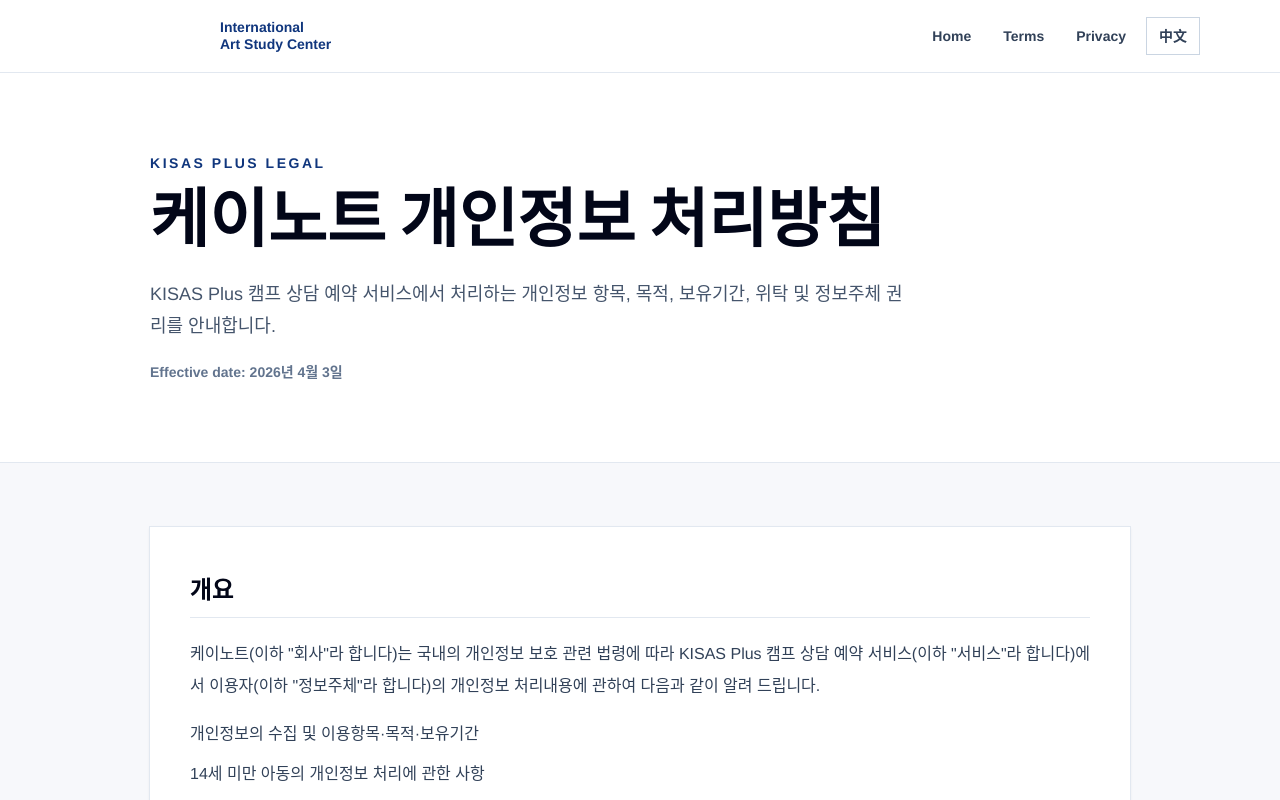
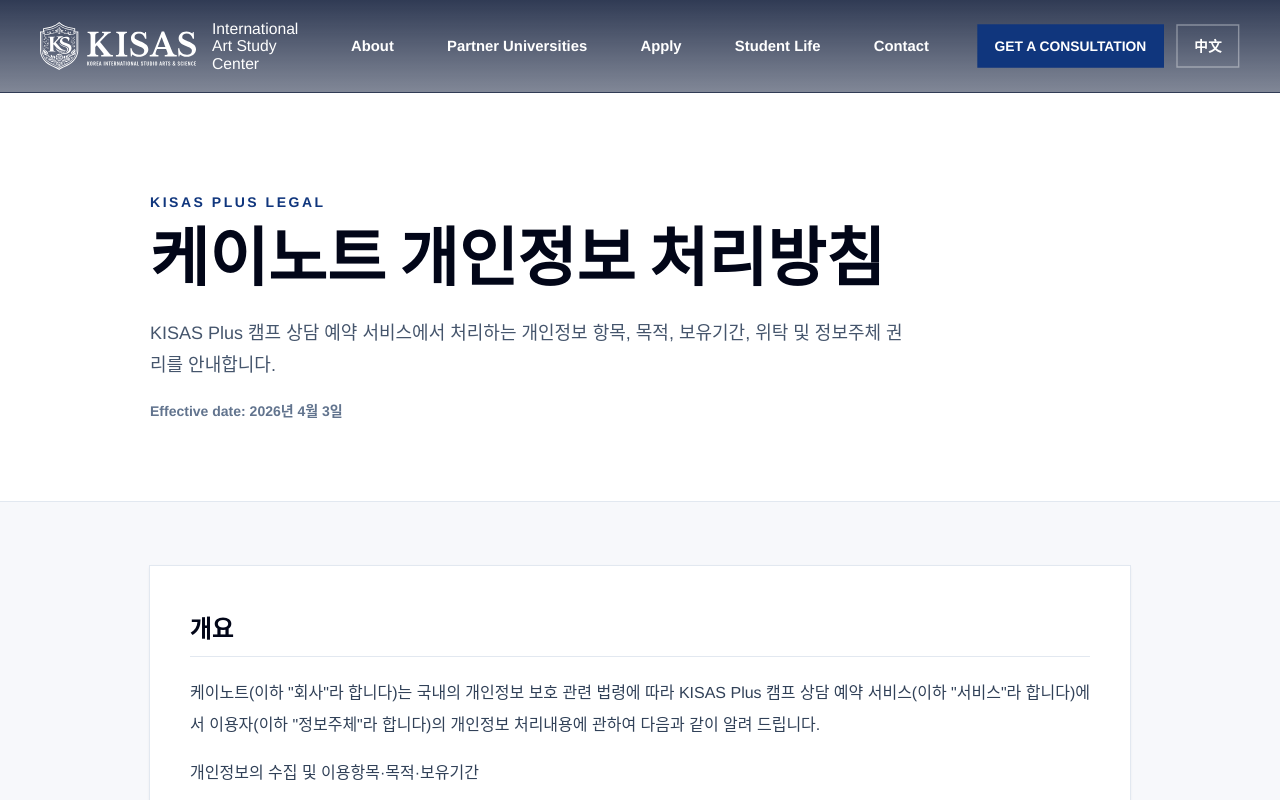
Before and after one commit to arisnoba/kisas, a Next.js app: page /privacy-policy in a window 1280 px wide. Shown: the top 800 px of the page. Built offline with nearby package versions, Linux system fonts and the light colour scheme.

Commit message:
fix: 법적 문서 페이지에 공통 내비게이션 적용

```diff
--- /dev/null
+++ b/src/components/home-footer.tsx
@@ -0,0 +1,50 @@
+import Image from 'next/image';
+import Link from 'next/link';
+import type { HomeDictionary } from '@/i18n/pages/home';
+
+type HomeFooterProps = {
+	footer: HomeDictionary['footer'];
+	logo: string;
+};
+
+function TextLines({ lines, className }: { lines: string[]; className?: string }) {
+	return (
+		<>
+			{lines.map(line => (
+				<span className={className} key={line}>
+					{line}
+				</span>
+			))}
+		</>
+	);
+}
+
+export function HomeFooter({ footer, logo }: HomeFooterProps) {
+	return (
+		<footer className="home-footer grid grid-cols-1 gap-12 bg-[#1e1e1e] px-6 py-16 md:px-[52px] md:py-[100px] min-[1101px]:grid-cols-[minmax(280px,383px)_minmax(320px,415px)_minmax(240px,374px)] min-[1101px]:items-start min-[1101px]:gap-[52px] min-[1440px]:gap-[120px]">
+			<div className="home-footer-brand flex w-full max-w-[383px] items-center gap-[18px]">
+				<Image src={logo} alt="KISAS" width={177} height={55} />
+				<p>
+					International
+					<br />
+					Art Study Center
+				</p>
+			</div>
+
+			<div className="flex w-full max-w-[415px] flex-col gap-4 min-[1101px]:py-2">
+				<nav className="home-footer-links flex flex-wrap items-center gap-4" aria-label="Footer navigation">
+					{footer.links.map(link => (
+						<Link href={link.href} key={link.label}>
+							{link.label}
+						</Link>
+					))}
+				</nav>
+				<p className="home-footer-organization">
+					<TextLines className="block" lines={footer.organizationLines} />
+				</p>
+			</div>
+
+			<p className="home-footer-copyright min-[1101px]:py-2">{footer.copyright}</p>
+		</footer>
+	);
+}
--- a/src/components/home-scaffold.tsx
+++ b/src/components/home-scaffold.tsx
@@ -1,7 +1,7 @@
 import Image from 'next/image';
-import Link from 'next/link';
 import type { ReactNode } from 'react';
 import { ChevronRight } from 'lucide-react';
+import { HomeFooter } from '@/components/home-footer';
 import { HomeHeader } from '@/components/home-header';
 import { KisasButton } from '@/components/ui/kisas-button';
 import { Marquee } from '@/components/ui/marquee';
@@ -215,31 +215,7 @@
 				</div>
 			</section>
 
-			<footer className="home-footer grid grid-cols-1 gap-12 bg-[#1e1e1e] px-6 py-16 md:px-[52px] md:py-[100px] min-[1101px]:grid-cols-[minmax(280px,383px)_minmax(320px,415px)_minmax(240px,374px)] min-[1101px]:items-start min-[1101px]:gap-[52px] min-[1440px]:gap-[120px]">
-				<div className="home-footer-brand flex w-full max-w-[383px] items-center gap-[18px]">
-					<Image src={assets.logo} alt="KISAS" width={177} height={55} />
-					<p>
-						International
-						<br />
-						Art Study Center
-					</p>
-				</div>
-
-				<div className="flex w-full max-w-[415px] flex-col gap-4 min-[1101px]:py-2">
-					<nav className="home-footer-links flex flex-wrap items-center gap-4" aria-label="Footer navigation">
-						{dictionary.footer.links.map(link => (
-							<Link href={link.href} key={link.label}>
-								{link.label}
-							</Link>
-						))}
-					</nav>
-					<p className="home-footer-organization">
-						<TextLines className="block" lines={dictionary.footer.organizationLines} />
-					</p>
-				</div>
-
-				<p className="home-footer-copyright min-[1101px]:py-2">{dictionary.footer.copyright}</p>
-			</footer>
+			<HomeFooter footer={dictionary.footer} logo={assets.logo} />
 		</main>
 	);
 }
--- a/src/components/legal-page.tsx
+++ b/src/components/legal-page.tsx
@@ -1,5 +1,7 @@
-import Image from 'next/image';
 import Link from 'next/link';
+import { HomeFooter } from '@/components/home-footer';
+import { HomeHeader } from '@/components/home-header';
+import { homeDictionaries } from '@/i18n/pages/home';
 import type { LegalBlock, LegalDictionary, LegalDocument } from '@/i18n/pages/legal';
 import type { Locale } from '@/i18n/config';
 
@@ -15,12 +17,25 @@
 	return locale === 'zh' ? '/zh' : '/';
 }
 
-function getLegalHref(locale: Locale, slug: LegalDocument['slug']) {
-	return locale === 'zh' ? `/zh/${slug}` : `/${slug}`;
+function getLocaleSwitchHref(locale: Locale, slug: LegalDocument['slug']) {
+	return locale === 'zh' ? `/${slug}` : `/zh/${slug}`;
 }
 
-function getLocaleSwitchHref(locale: Locale, slug: LegalDocument['slug']) {
-	return locale === 'zh' ? `/${slug}` : `/zh/${slug}`;
+function getLegalPageNav(locale: Locale, slug: LegalDocument['slug']) {
+	const homeHref = getHomeHref(locale);
+	const nav = homeDictionaries[locale].nav;
+
+	return {
+		...nav,
+		links: nav.links.map(link => ({
+			...link,
+			href: link.href.startsWith('#') ? `${homeHref}${link.href}` : link.href,
+		})),
+		localeSwitch: {
+			...nav.localeSwitch,
+			href: getLocaleSwitchHref(locale, slug),
+		},
+	};
 }
 
 function LegalBlockRenderer({ block, index }: { block: LegalBlock; index: number }) {
@@ -81,37 +96,14 @@
 }
 
 export function LegalPage({ dictionary, document, locale }: LegalPageProps) {
+	const siteDictionary = homeDictionaries[locale];
+	const legalPageNav = getLegalPageNav(locale, document.slug);
+
 	return (
-		<main className="min-h-screen bg-[#f7f8fb] text-slate-950" lang={locale}>
-			<header className="sticky top-0 z-40 border-b border-slate-200 bg-white/92 backdrop-blur">
-				<div className="mx-auto flex w-[min(1120px,calc(100%_-_32px))] flex-wrap items-center justify-between gap-4 py-4">
-					<Link className="flex items-center gap-3" href={getHomeHref(locale)}>
-						<Image src={logo} alt="KISAS" width={128} height={40} priority />
-						<span className="hidden text-sm font-semibold leading-tight text-[#10367d] sm:inline">
-							International
-							<br />
-							Art Study Center
-						</span>
-					</Link>
+		<main className="home-page min-h-screen bg-[#f7f8fb] text-slate-950" lang={locale}>
+			<HomeHeader logo={logo} locale={locale} nav={legalPageNav} />
 
-					<nav className="flex flex-wrap items-center justify-end gap-2 text-sm font-semibold text-slate-700" aria-label="Legal navigation">
-						<Link className="px-3 py-2 transition hover:text-[#10367d]" href={getHomeHref(locale)}>
-							{dictionary.nav.home}
-						</Link>
-						<Link className="px-3 py-2 transition hover:text-[#10367d]" href={getLegalHref(locale, 'terms-of-service')}>
-							{dictionary.nav.terms}
-						</Link>
-						<Link className="px-3 py-2 transition hover:text-[#10367d]" href={getLegalHref(locale, 'privacy-policy')}>
-							{dictionary.nav.privacy}
-						</Link>
-						<Link className="border border-slate-300 px-3 py-2 transition hover:border-[#10367d] hover:text-[#10367d]" href={getLocaleSwitchHref(locale, document.slug)}>
-							{dictionary.nav.localeSwitch}
-						</Link>
-					</nav>
-				</div>
-			</header>
-
-			<section className="border-b border-slate-200 bg-white">
+			<section className="border-b border-slate-200 bg-white pt-24 md:pt-28">
 				<div className="mx-auto grid w-[min(980px,calc(100%_-_32px))] gap-5 py-14 md:py-20">
 					<p className="text-sm font-bold uppercase tracking-[0.18em] text-[#10367d]">{dictionary.page.kicker}</p>
 					<div className="grid gap-4">
@@ -142,6 +134,8 @@
 					{dictionary.page.backToHome}
 				</Link>
 			</div>
+
+			<HomeFooter footer={siteDictionary.footer} logo={logo} />
 		</main>
 	);
 }
```
